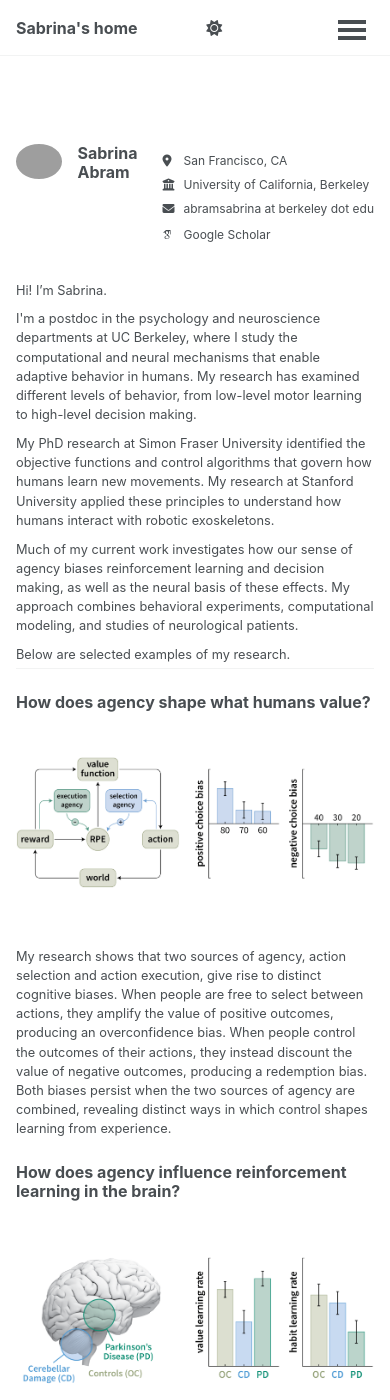
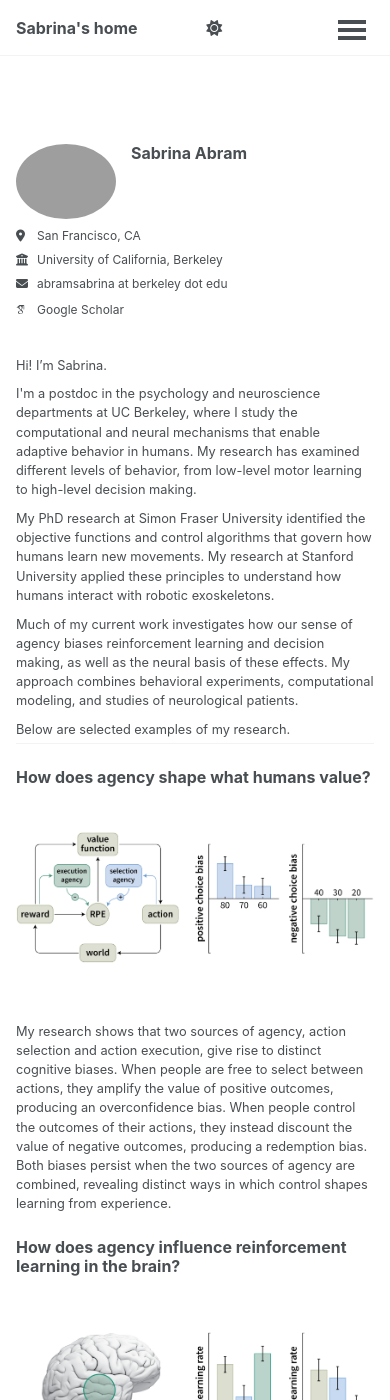
Before and after one commit to abramsabrina/abramsabrina.github.io, a Jekyll site: the page built from _pages/about.md, in a window 390 px wide and 1400 px high. Built offline with Jekyll 4.4.1, drawn with Linux system fonts in a browser that asks for light colours; some web fonts are replaced; a script bundle is joined from its source files by our own code; library files that are not in the unit come from our copies.

Commit message:
Improve mobile layout

```diff
--- a/_sass/layout/_sidebar.scss
+++ b/_sass/layout/_sidebar.scss
@@ -324,20 +324,36 @@
   }
 }
 
-/* Mobile author profile */
 @media screen and (max-width: 1023px) {
 
-  /* Hide the repeated postdoc bio */
+  /* Force author profile into 2 columns */
+  .author__avatar {
+    display: table-cell;
+    vertical-align: top;
+    width: 100px;
+  }
+
+  .author__content {
+    display: table-cell;
+    vertical-align: top;
+    padding-left: 15px;
+    padding-right: 0;
+  }
+
+  /* Make links part of the right-hand column */
+  .author__urls-wrapper {
+    display: block;
+    position: static;
+  }
+
   .author__bio {
     display: none;
   }
 
-  /* Hide Follow button */
   .author__urls-wrapper button {
     display: none;
   }
 
-  /* Show contact information */
   .sidebar .author__desktop {
     display: block;
   }
@@ -358,13 +374,14 @@
     display: none;
   }
 
-  /* Reduce space above profile on mobile */
-.sidebar {
-  margin-top: 0.25em;
-  margin-bottom: 1.5em;
-  padding-top: 0;
-}
+  /* Less space above, more below */
+  .sidebar {
+    margin-top: 0.25em;
+    margin-bottom: 1.5em;
+    padding-top: 0;
+  }
 
+  /* Hide profile on selected pages */
   .no-mobile-profile .sidebar {
     display: none;
   }
```
